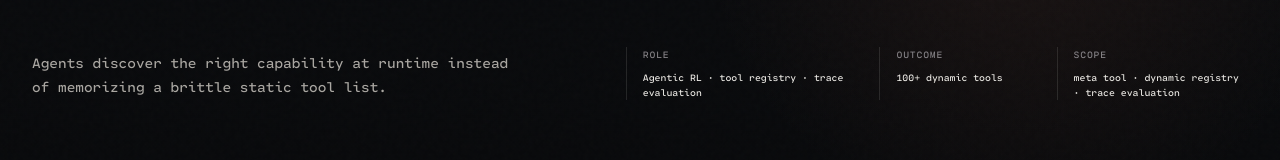
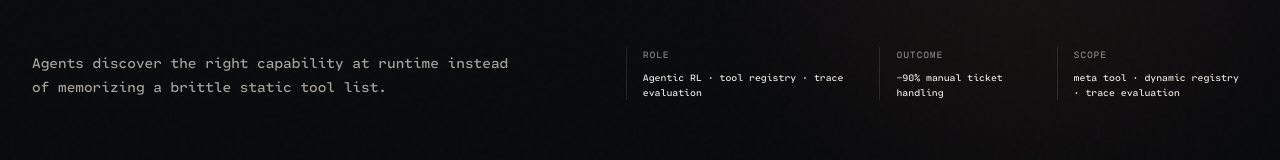
Before and after one commit to Damon-GSY/my_website, a Next.js app: page /work/tool-resolver in a window 1280 px wide. Shown: the part 632-792 px from the top of the page. Built offline with nearby package versions, Linux system fonts and the light colour scheme.

Commit message:
fix: separate project outcomes from scope

```diff
--- a/app/globals.css
+++ b/app/globals.css
@@ -837,6 +837,12 @@ a {
   line-height: 0.76;
   letter-spacing: -0.08em;
   font-variant-numeric: tabular-nums;
+}
+
+.case-study__result strong.is-word {
+  font-size: clamp(2.8rem, 5vw, 5.8rem);
+  line-height: 0.82;
+  letter-spacing: -0.065em;
 }
 
 .case-study__result p {
@@ -1642,6 +1648,10 @@ a {
     font-size: clamp(4rem, 22vw, 6.4rem);
   }
 
+  .case-study__result strong.is-word {
+    font-size: clamp(3.2rem, 16vw, 5rem);
+  }
+
   .research-layout,
   .about-layout {
     gap: 5rem;
--- a/app/work/[slug]/case-study.module.css
+++ b/app/work/[slug]/case-study.module.css
@@ -308,6 +308,11 @@
   font-variant-numeric: tabular-nums;
 }
 
+.evidenceGrid strong.outcomeWord {
+  font-size: clamp(6rem, 16vw, 17rem);
+  letter-spacing: -0.08em;
+}
+
 .evidenceGrid span {
   margin-top: 2rem;
   font-size: clamp(1.1rem, 2vw, 2rem);
@@ -540,6 +545,10 @@
     font-size: clamp(7rem, 38vw, 12rem);
   }
 
+  .evidenceGrid strong.outcomeWord {
+    font-size: clamp(4.8rem, 24vw, 8rem);
+  }
+
   .next a {
     font-size: clamp(3rem, 14vw, 5.5rem);
   }
--- a/app/work/[slug]/page.tsx
+++ b/app/work/[slug]/page.tsx
@@ -89,7 +89,7 @@ export default async function CaseStudyPage({ params }: CaseStudyPageProps) {
                 </div>
                 <div>
                   <dt>Outcome</dt>
-                  <dd>{project.result} {project.resultLabel}</dd>
+                  <dd>{project.outcome.value} {project.outcome.label}</dd>
                 </div>
                 <div>
                   <dt>Scope</dt>
@@ -171,10 +171,12 @@ export default async function CaseStudyPage({ params }: CaseStudyPageProps) {
           <div className={`section-shell ${styles.evidenceGrid}`}>
             <div>
               <p className={styles.eyebrow}>04 / Observed evidence</p>
-              <strong>{project.result}</strong>
-              <span>{project.resultLabel}</span>
+              <strong className={project.outcome.value.length > 4 ? styles.outcomeWord : undefined}>
+                {project.outcome.value}
+              </strong>
+              <span>{project.outcome.label}</span>
             </div>
-            <p>{project.secondary}</p>
+            <p>{project.outcome.evidence}</p>
           </div>
         </section>
 
--- a/components/work-section.tsx
+++ b/components/work-section.tsx
@@ -63,9 +63,11 @@ export default function WorkSection() {
 
                 <aside className="case-study__result">
                   <span>Observed outcome</span>
-                  <strong>{project.result}</strong>
-                  <p>{project.resultLabel}</p>
-                  <small>{project.secondary}</small>
+                  <strong className={project.outcome.value.length > 4 ? 'is-word' : undefined}>
+                    {project.outcome.value}
+                  </strong>
+                  <p>{project.outcome.label}</p>
+                  <small>{project.outcome.evidence}</small>
                 </aside>
               </div>
             </article>
--- a/lib/content.ts
+++ b/lib/content.ts
@@ -92,9 +92,11 @@ export const work = [
       'Built progressive confirmations into multi-turn decisions.',
       'Connected execution traces to sub-second human handoff paths.',
     ],
-    result: '−90%',
-    resultLabel: 'misoperations',
-    secondary: '−95% manual intervention · <1s handoff',
+    outcome: {
+      value: '−90%',
+      label: 'misoperations',
+      evidence: '−95% manual intervention · <1s handoff',
+    },
     tags: ['12 scenarios', 'progressive confirmation', 'human handoff'],
     visual: 'risk',
   },
@@ -121,9 +123,11 @@ export const work = [
       'Trained tool-use decisions rather than scoring final answers alone.',
       'Separated wrong-tool, missing-tool, and over-tooling failure traces.',
     ],
-    result: '100+',
-    resultLabel: 'dynamic tools',
-    secondary: '−90% manual ticket handling',
+    outcome: {
+      value: '−90%',
+      label: 'manual ticket handling',
+      evidence: '100+ dynamic tools · runtime capability registry',
+    },
     tags: ['meta tool', 'dynamic registry', 'trace evaluation'],
     visual: 'tools',
   },
@@ -150,9 +154,11 @@ export const work = [
       'Combined continual pretraining with integrated SFT and RL.',
       'Tracked gains against business-facing capability slices.',
     ],
-    result: 'SOTA',
-    resultLabel: 'internal benchmark',
-    secondary: 'continual pretraining → SFT → RL',
+    outcome: {
+      value: 'SOTA',
+      label: 'internal benchmark',
+      evidence: 'continual pretraining → SFT → RL',
+    },
     tags: ['knowledge QA', 'tool use', 'capability slices'],
     visual: 'benchmark',
   },
@@ -179,9 +185,11 @@ export const work = [
       'Controlled gradient variance and filtered zero-gradient samples.',
       'Aligned the hierarchy with downstream supply-chain decisions.',
     ],
-    result: '4×',
-    resultLabel: 'reward controls',
-    secondary: 'variance control · zero-gradient filtering',
+    outcome: {
+      value: 'Stable',
+      label: 'multi-objective training',
+      evidence: 'conditional reward · variance control · zero-gradient filtering · hierarchy',
+    },
     tags: ['GRPO', 'hierarchical rewards', 'multi-task'],
     visual: 'reward',
   },
--- a/scripts/judge-cases.ts
+++ b/scripts/judge-cases.ts
@@ -18,17 +18,24 @@ const contextCount = content.match(/\n\s+context:/g)?.length ?? 0
 const principleCount = content.match(/\n\s+principle:/g)?.length ?? 0
 const ownershipCount = content.match(/\n\s+ownership:/g)?.length ?? 0
 const flowCount = content.match(/\n\s+flow:/g)?.length ?? 0
+const workBlock = content.slice(content.indexOf('export const work'), content.indexOf('export const research'))
+const outcomeCount = workBlock.match(/\n\s+outcome:/g)?.length ?? 0
 if (contextCount !== 4) failures.push(`Expected 4 project contexts, found ${contextCount}.`)
 if (principleCount !== 4) failures.push(`Expected 4 project principles, found ${principleCount}.`)
 if (ownershipCount !== 4) failures.push(`Expected 4 personal ownership records, found ${ownershipCount}.`)
 if (flowCount !== 4) failures.push(`Expected 4 system traces, found ${flowCount}.`)
+if (outcomeCount !== 4) failures.push(`Expected 4 structured project outcomes, found ${outcomeCount}.`)
+
+requirePattern(workBlock, /id: 'tool-resolver'[\s\S]*value: '−90%'[\s\S]*label: 'manual ticket handling'[\s\S]*100\+ dynamic tools/, 'Tool scale is still presented as the outcome instead of supporting evidence.')
+requirePattern(workBlock, /id: 'reward-system'[\s\S]*value: 'Stable'[\s\S]*label: 'multi-objective training'[\s\S]*zero-gradient filtering/, 'Reward mechanisms are still presented as a fabricated numeric outcome.')
 
 requirePattern(page, /generateStaticParams/, 'Case-study routes are not statically generated.')
 requirePattern(page, /generateMetadata/, 'Case-study routes have no project metadata.')
 requirePattern(page, /notFound\(\)/, 'Unknown project slugs do not reach the branded 404.')
 requirePattern(page, /project\.context[\s\S]*project\.principle[\s\S]*project\.details\.map/, 'Case studies do not expose context, principle, and design decisions.')
 requirePattern(page, /project\.ownership[\s\S]*project\.flow\.map/, 'Case studies do not show what Damon personally owned or how the system moves.')
-requirePattern(page, /project\.result[\s\S]*project\.secondary/, 'Case studies do not expose outcome evidence.')
+requirePattern(page, /project\.outcome\.value[\s\S]*project\.outcome\.label[\s\S]*project\.outcome\.evidence/, 'Case studies do not expose structured outcome evidence.')
+requirePattern(page, /project\.outcome\.value\.length > 4[\s\S]*styles\.outcomeWord/, 'Long qualitative outcomes have no overflow-safe typographic treatment.')
 requirePattern(page, /nextProject[\s\S]*Next case/, 'Case studies end without a next-project route.')
 requirePattern(workSection, /href=\{`\/work\/\$\{project\.id\}`\}/, 'Homepage projects do not link to their case studies.')
 requirePattern(header, /id: 'work'[^\n]*routePrefix: '\/work\/'[\s\S]*routeItem[\s\S]*setActiveSection\(routeItem\.id\)/, 'Global navigation does not mark project routes as work.')
--- a/scripts/judge-site.ts
+++ b/scripts/judge-site.ts
@@ -45,7 +45,7 @@ requirePattern(scene, /scrollProgress\.get/, 'The WebGL scene does not read scro
 requirePattern(scene, /cameraRail\.getPointAt[\s\S]*camera\.position\.copy/, 'The WebGL camera has no spatial dolly movement.')
 requirePattern(scene, /lookRail\.getPointAt[\s\S]*camera\.lookAt/, 'The WebGL camera gaze does not follow the optimization path.')
 banPattern(scene, /optimization-(?:depth|foreground|light)-/, 'Opaque images from incompatible viewpoints are stacked as fake depth.')
-requirePattern(work, /work\.map[\s\S]*project\.statement[\s\S]*project\.details\.map[\s\S]*project\.result/, 'Work cases no longer show problem, design decisions, and outcome evidence.')
+requirePattern(work, /work\.map[\s\S]*project\.statement[\s\S]*project\.details\.map[\s\S]*project\.outcome\.value[\s\S]*project\.outcome\.evidence/, 'Work cases no longer show problem, design decisions, and structured outcome evidence.')
 requirePattern(research, /research\.map[\s\S]*paper\.description[\s\S]*paper\.metric/, 'Research records are incomplete.')
 requirePattern(research, /paper\.topics\.map/, 'Research records no longer expose their evaluation dimensions.')
 requirePattern(notesSection, /notes\.slice[\s\S]*\/notes\/\$\{note\.slug\}/, 'Field notes are missing from the personal narrative.')
```
